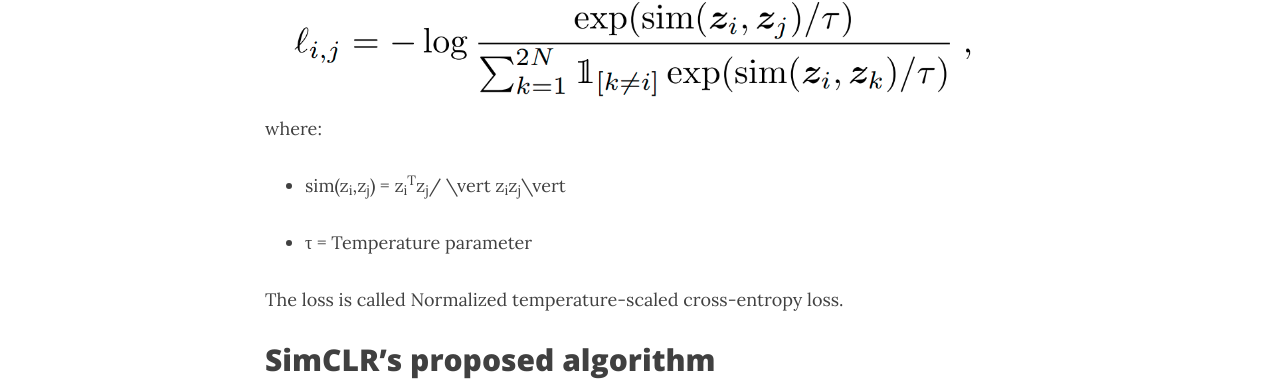
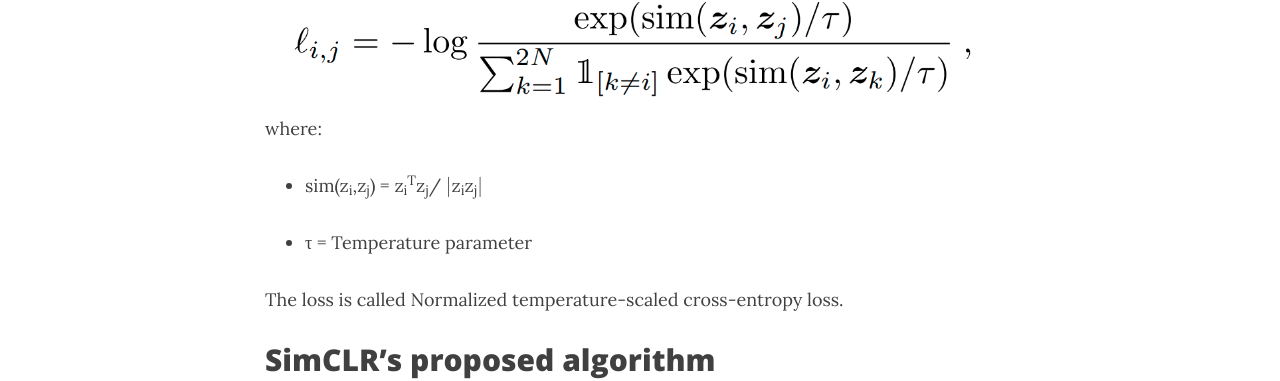
Before and after one commit to notenail/notenail.github.io, a Jekyll site: the page built from _posts/2021-1-20-simCLR.md, in a window 1280 px wide and 900 px high, scrolled down 3008 px. Shown: the part 88-469 px from the top of the window. Built offline with Jekyll 4.4.1, drawn with Linux system fonts in a browser that asks for light colours; nearby versions of some CDN libraries; formulas are drawn with MathJax 3; comment, search, counter and statistics services are not loaded.

Commit message:
the damn eq

```diff
--- a/_posts/2021-1-20-simCLR.md
+++ b/_posts/2021-1-20-simCLR.md
@@ -35,7 +35,7 @@
   <img src="{{ site.url }}/img/projects/simCLR/loss.png" width="100%" hight="100%">
   where:
 
-  - sim(z<sub>i</sub>,z<sub>j</sub>) = z<sub>i</sub><sup>T</sup>z<sub>j</sub>/ \vert z<sub>i</sub>z<sub>j</sub>\vert
+  - sim(z<sub>i</sub>,z<sub>j</sub>) = z<sub>i</sub><sup>T</sup>z<sub>j</sub>/ $\|$z<sub>i</sub>z<sub>j</sub>$\|$
 
   - τ = Temperature parameter
 
```
